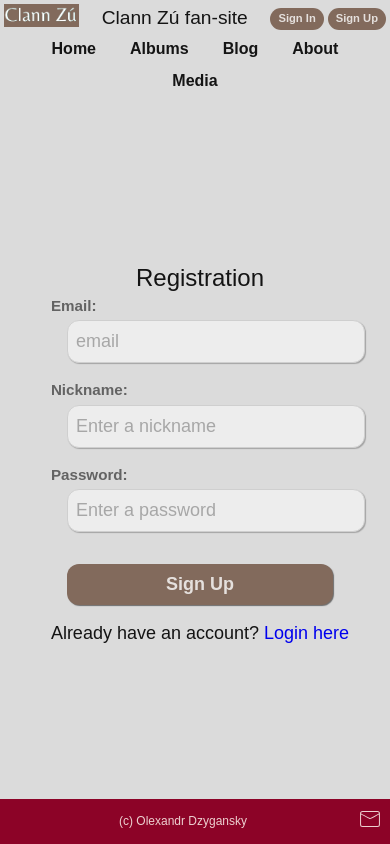
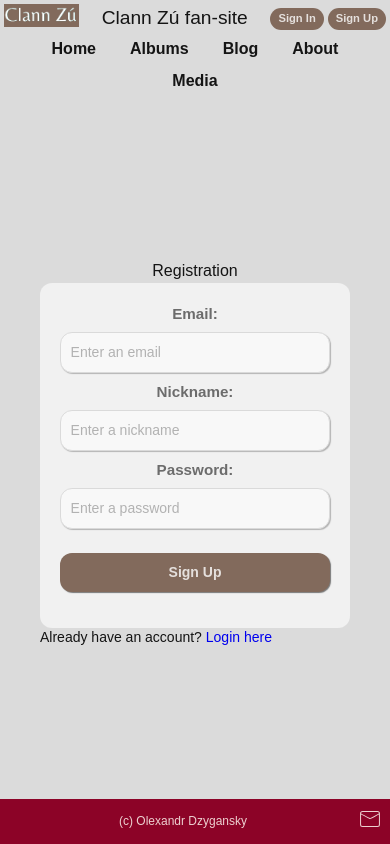
Before and after one commit to FideltheAleXX/clann-zu-react, a React (Vite) app: page /registration in a window 390 px wide. Built offline with nearby package versions, Linux system fonts and the light colour scheme; no server answers.

Commit message:
done responsive design + correct some styles

```diff
--- a/src/components/createPost/CreatePost.jsx
+++ b/src/components/createPost/CreatePost.jsx
@@ -2,6 +2,7 @@ import { useState } from 'react';
 import axios from 'axios';
 import { useNavigate } from 'react-router-dom';
 import styles from './CreatePost.module.css';
+import SuccessModal from '../successModal/SuccessModal';
 
 const API_URL = import.meta.env.VITE_POSTS_API_URL;
 
@@ -13,6 +14,7 @@ const CreatePost = () => {
   });
   const [loading, setLoading] = useState(false);
   const [error, setError] = useState('');
+  const [showModal, setShowModal] = useState(false);
   const navigate = useNavigate();
 
   const handleChange = (e) => {
@@ -43,9 +45,8 @@ const CreatePost = () => {
         },
       });
 
-      alert('Post published successfully!');
       setPostData({ title: '', img: '', content: '' });
-      navigate('/posts');
+      setShowModal(true);
     } catch (error) {
       console.error('Error when creating post:', error);
 
@@ -58,18 +59,17 @@ const CreatePost = () => {
       setLoading(false);
     }
   };
+  const handleModalClose = () => {
+    setShowModal(false);
+    navigate('/posts');
+  };
+
   return (
+    <>
     <section className={styles.createSection}>
       <h2 className={styles.createPostTitle}>Create new post</h2>
 
-      {error && (
-        <div
-          className={styles.errorMessage}
-          style={{ color: 'red', marginBottom: '15px' }}
-        >
-          {error}
-        </div>
-      )}
+      {error && <div className="error-message">{error}</div>}
 
       <form id="add-post-form" onSubmit={handleSubmit}>
         <div className={styles.postContainer}>
@@ -120,6 +120,14 @@ const CreatePost = () => {
         </div>
       </form>
     </section>
+    <SuccessModal
+      isOpen={showModal}
+      onClose={handleModalClose}
+      title="Post Published!"
+      message="Your post has been published successfully."
+      buttonText="View Posts"
+    />
+    </>
   );
 };
 
--- a/src/components/login/Login.module.css
+++ b/src/components/login/Login.module.css
@@ -23,6 +23,7 @@
 .loginForm {
   display: grid;
   grid-template-columns: 1fr;
+  place-items: center;
   padding: 20px;
   background-color: var(--bg-color-in);
   border-radius: var(--main-br);
@@ -33,8 +34,7 @@ label {
 }
 
 .emailInput,
-.passwordInput,
-.nicknameInput {
+.passwordInput {
   border-radius: var(--main-br);
   border: 1px solid #c5c5c5;
   font-size: 18px;
@@ -51,8 +51,7 @@ label {
 }
 
 .emailInput:focus,
-.passwordInput:focus,
-.nicknameInput:focus {
+.passwordInput:focus {
   outline: 2px solid var(--color-font);
   outline-offset: 2px;
   border: 1px solid #000;
@@ -62,6 +61,7 @@ label {
 .submitBtn {
   border: 1px solid var(--main-color);
   margin: var(--main-mg);
+  width: 100%;
   border-radius: var(--main-br);
   padding: var(--main-pd);
   font-size: 18px;
@@ -79,87 +79,57 @@ label {
 
 /* Tablets (768px and below) */
 @media (max-width: 768px) {
-  #auth-container {
+  .authContainer {
     width: 90%;
     max-width: 400px;
     font-size: 16px;
     padding: 1rem;
   }
 
-  .auth-form {
+  .authForm {
     width: 100%;
   }
 
-  .email-input,
-  .password-input,
-  .nickname-input {
+  .emailInput,
+  .passwordInput {
     font-size: 16px;
     padding: 0.75rem;
     margin: 0.75rem 0;
   }
 
-  .submit-btn,
-  .modal-btn {
+  .submitBtn {
     padding: 0.75rem 1rem;
-  }
-
-  .modal {
-    width: 90%;
-    max-width: 350px;
-    padding: 20px;
-  }
-
-  .success-icon {
-    font-size: 2.5rem;
   }
 }
 
 /* Mobile phones (480px and below) */
 @media (max-width: 480px) {
-  #auth-container {
+  .authContainer {
     width: 95%;
     max-width: 350px;
     font-size: 14px;
     padding: 0.5rem;
   }
 
-  .auth-form {
+  .authForm {
     width: 100%;
     padding: 0.75rem;
   }
 
-  .auth-title {
+  .authTitle {
     font-size: 16px;
   }
 
-  .email-input,
-  .password-input,
-  .nickname-input {
+  .emailInput,
+  .passwordInput {
     font-size: 14px;
     padding: 0.6rem;
     margin: 0.5rem 0;
   }
 
-  .submit-btn,
-  .modal-btn {
+  .submitBtn {
     font-size: 14px;
     padding: 0.6rem 0.8rem;
     transition: background-color 0.2s;
   }
-
-  .modal {
-    width: 95%;
-    max-width: 300px;
-    padding: 15px;
-  }
-
-  .success-icon {
-    font-size: 2rem;
-  }
 }
-
-.modal-btn:hover {
-  border: none;
-  color: #fff;
-  background-color: var(--main-color);
-}
--- a/src/components/onePost/OnePost.jsx
+++ b/src/components/onePost/OnePost.jsx
@@ -46,7 +46,7 @@ const OnePost = () => {
   if (error || !post) {
     return (
       <article className={`${styles.postCard} ${styles.errorCard}`}>
-        <h2 style={{ color: 'red' }}>{error || 'Post not found'}</h2>
+        <h2 className="error-message">{error || 'Post not found'}</h2>
         <button onClick={() => navigate('/posts')} className={styles.backBtn}>
           ← Back to all posts
         </button>
--- a/src/components/posts/Posts.jsx
+++ b/src/components/posts/Posts.jsx
@@ -33,11 +33,7 @@ const Posts = () => {
   }
 
   if (error) {
-    return (
-      <div className={styles.error} style={{ color: 'red' }}>
-        {error}
-      </div>
-    );
+    return <div className="error-message">{error}</div>;
   }
 
   if (posts.length === 0) {
--- a/src/components/registration/Registration.jsx
+++ b/src/components/registration/Registration.jsx
@@ -47,7 +47,7 @@ const Registration = () => {
             <label htmlFor="email">Email:</label>
             <input
               className={styles.emailInput}
-              placeholder="email"
+              placeholder="Enter an email"
               id="email"
               type="email"
               name="email"
@@ -76,7 +76,7 @@ const Registration = () => {
               required
             />
 
-            {error && <div className={styles.error}>{error}</div>}
+            {error && <div className="error-message">{error}</div>}
             <button
               className={styles.submitBtn}
               type="submit"
--- a/src/components/registration/Registration.module.css
+++ b/src/components/registration/Registration.module.css
@@ -27,6 +27,10 @@ label {
 .registerForm {
   display: grid;
   grid-template-columns: 1fr;
+  place-items: center;
+  padding: 20px;
+  background-color: var(--bg-color-in);
+  border-radius: var(--main-br);
 }
 
 .emailInput,
@@ -59,6 +63,7 @@ label {
 .submitBtn {
   border: 1px solid var(--main-color);
   margin: var(--main-mg);
+  width: 100%;
   border-radius: var(--main-br);
   padding: var(--main-pd);
   font-size: 18px;
@@ -76,87 +81,59 @@ label {
 
 /* Tablets (768px and below) */
 @media (max-width: 768px) {
-  #auth-container {
+  .authContainer {
     width: 90%;
     max-width: 400px;
     font-size: 16px;
     padding: 1rem;
   }
 
-  .auth-form {
+  .authForm {
     width: 100%;
   }
 
-  .email-input,
-  .password-input,
-  .nickname-input {
+  .emailInput,
+  .passwordInput,
+  .nicknameInput {
     font-size: 16px;
     padding: 0.75rem;
     margin: 0.75rem 0;
   }
 
-  .submit-btn,
-  .modal-btn {
+  .submitBtn {
     padding: 0.75rem 1rem;
-  }
-
-  .modal {
-    width: 90%;
-    max-width: 350px;
-    padding: 20px;
-  }
-
-  .success-icon {
-    font-size: 2.5rem;
   }
 }
 
 /* Mobile phones (480px and below) */
 @media (max-width: 480px) {
-  #auth-container {
+  .authContainer {
     width: 95%;
     max-width: 350px;
     font-size: 14px;
     padding: 0.5rem;
   }
 
-  .auth-form {
+  .authForm {
     width: 100%;
     padding: 0.75rem;
   }
 
-  .auth-title {
+  .authTitle {
     font-size: 16px;
   }
 
-  .email-input,
-  .password-input,
-  .nickname-input {
+  .emailInput,
+  .passwordInput,
+  .nicknameInput {
     font-size: 14px;
     padding: 0.6rem;
     margin: 0.5rem 0;
   }
 
-  .submit-btn,
-  .modal-btn {
+  .submitBtn {
     font-size: 14px;
     padding: 0.6rem 0.8rem;
     transition: background-color 0.2s;
   }
-
-  .modal {
-    width: 95%;
-    max-width: 300px;
-    padding: 15px;
-  }
-
-  .success-icon {
-    font-size: 2rem;
-  }
 }
-
-.modal-btn:hover {
-  border: none;
-  color: #fff;
-  background-color: var(--main-color);
-}
--- a/src/index.css
+++ b/src/index.css
@@ -53,3 +53,9 @@ ul {
   list-style-type: none;
   padding-left: 0;
 }
+
+.error-message {
+  background-color: var(--color-error);
+  color: var(--color-error-con);
+  margin-bottom: 15px;
+}
--- a/src/pages/RegisterPage.jsx
+++ b/src/pages/RegisterPage.jsx
@@ -1,22 +1,14 @@
-import { useNavigate } from 'react-router-dom';
 import Registration from '../components/registration/Registration';
 import Footer from '../components/footer/Footer';
 import Header from '../components/header/Header';
 import Navigation from '../components/navigation/Navigation';
 
 const RegisterPage = () => {
-  const navigate = useNavigate();
-
-  const handleRegistrationSuccess = () => {
-    alert('Registration successful! Redirecting to login...');
-    navigate('/login');
-  };
-
   return (
     <>
       <Header />
       <Navigation />
-      <Registration onSuccess={handleRegistrationSuccess} />
+      <Registration />
       <Footer />
     </>
   );
```
